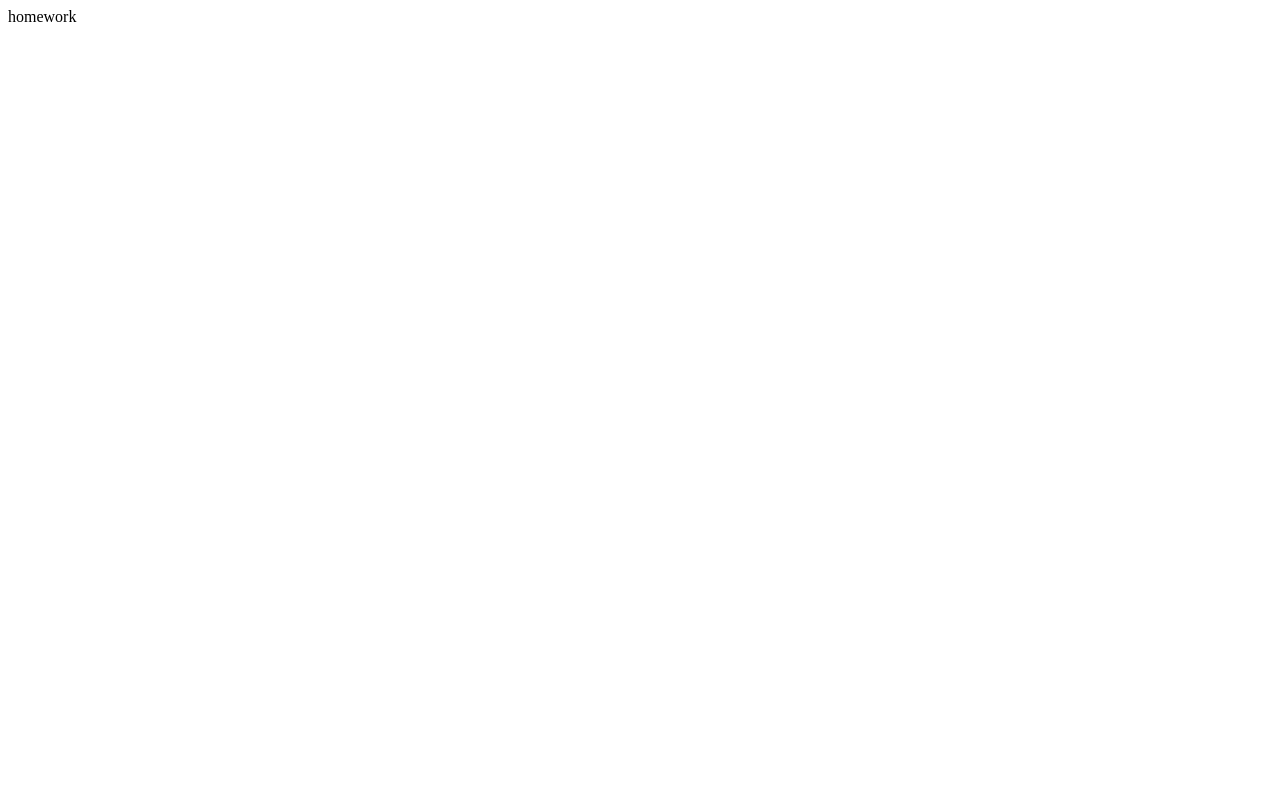
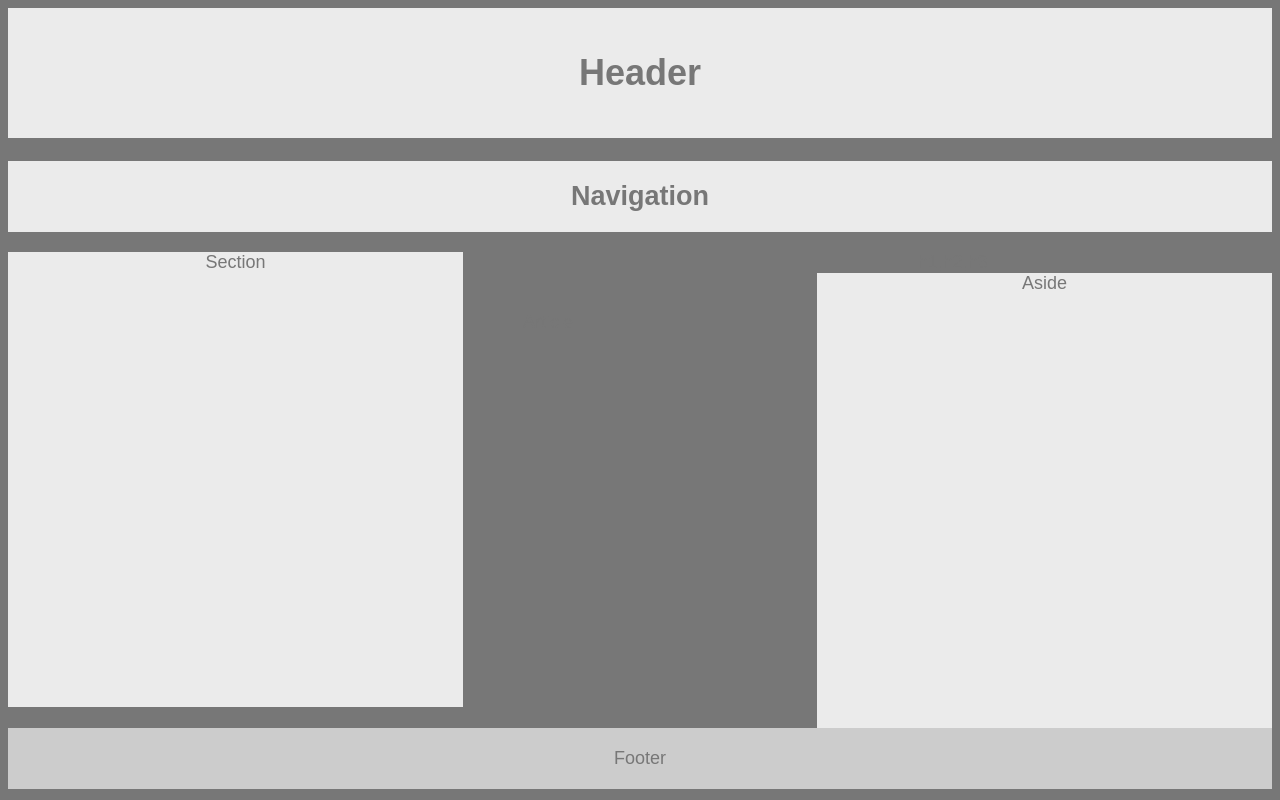
Before and after one commit to CristySillerico/CristySillerico.github.io, a plain HTML site: page index.html in a window 1280 px wide. Drawn offline with Linux system fonts and the light colour scheme.

Commit message:
Add files via upload

```diff
--- a/index.html
+++ b/index.html
@@ -1 +1,45 @@
-homework
+<!DOCTYPE html>
+<html lang="en">
+<head>
+    <meta charset="UTF-8">
+    <meta name="viewport" content="width=device-width, initial-scale=1.0">
+    <meta http-equiv="X-UA-Compatible" content="ie=edge">
+    <title>HomeWork1</title>
+    <link rel="stylesheet" type="text/css" href="style.css">
+</head>
+<body>
+
+    <header>
+        <h1> Header </h1>
+    </header>
+
+
+    <nav>
+        <h2>Navigation</h2>
+    </nav>
+
+
+    <section>
+        <div class="sectionheader">Section</div>
+
+        <div class="articleheader">Article</div>
+
+        <div class="h1,h2,h3"> h1,h2,h3</div>
+
+
+    </section>
+
+
+     <aside> Aside</aside>
+
+
+
+    <footer>
+        Footer
+    </footer>
+
+
+
+
+</body>
+</html>
--- /dev/null
+++ b/style.css
@@ -0,0 +1,64 @@
+
+body {
+    font-family: 'Arial', 'Helvetica Neue', Helvetica, sans-serif;
+    font-size: 18px;
+    color:#777;
+    background: #777;
+    width: '960px';
+    box-sizing: border-box;
+    text-align: center;
+}
+
+header {
+    background:#ebebeb;
+    padding: 20px;
+    margin-bottom: 20px;
+  }
+
+ h2 {
+        padding: 20px;
+        clear: both;
+        margin-bottom: 20px;
+        background:#ebebeb;
+        color: #777
+      }
+
+.sectionheader {
+    float:left;
+    display: inline-block;
+    column-width: 455px;
+    height: 455px;
+    background: #ebebeb;
+    margin: 0px;
+    border: 5px
+}
+
+.articleheader {
+    float:left;
+    margin: 50px;
+    padding: 10px;
+    color:'#ebebeb';
+    background:'#777';
+
+}
+
+
+
+
+
+aside {
+    float:right;
+    display: inline-block;
+    column-width: 455px;
+    height: 455px;
+    background: #ebebeb;
+    margin: 0px;
+    border: 5px
+}
+
+
+  footer {
+    padding: 20px;
+    clear: both;
+    background: #ccc;
+  }
```
